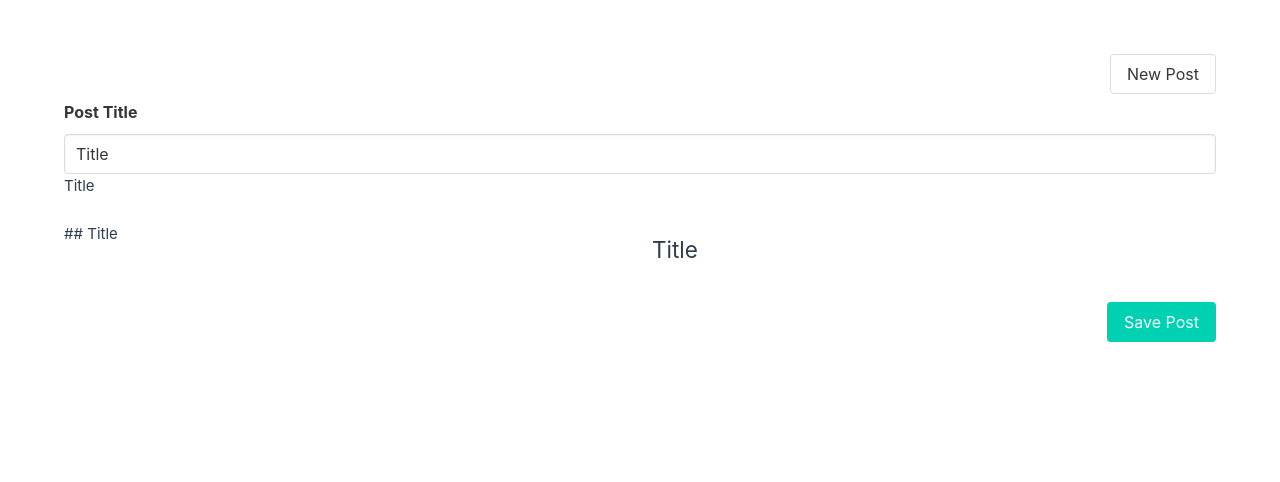
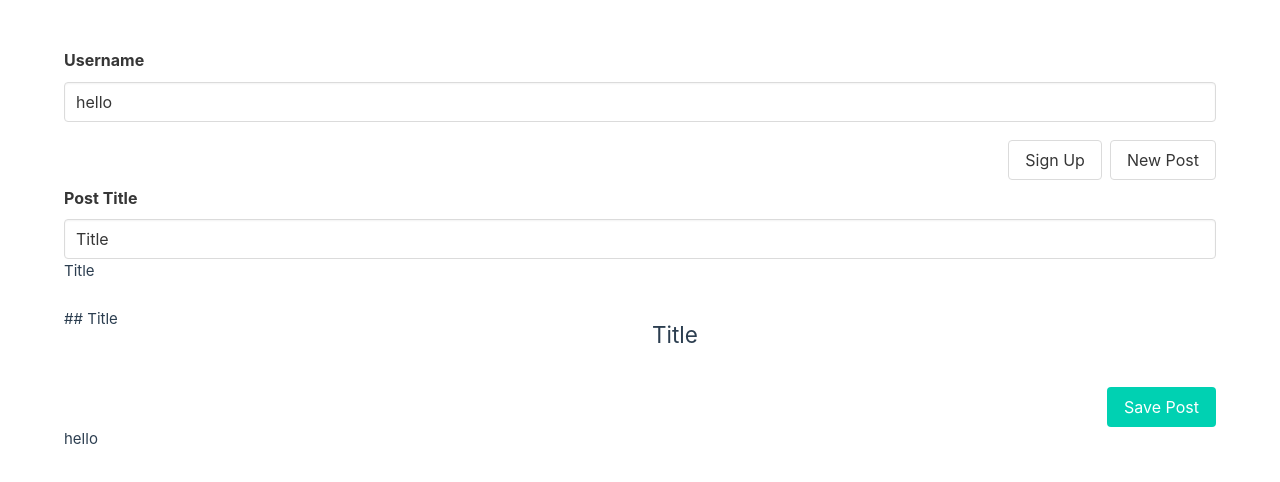
Before and after one commit to sushilparajuli/vue3-ts, a Vue app: page /posts/new in a window 1280 px wide. Shown: the top 482 px of the page. Built offline with nearby package versions, Linux system fonts and the light colour scheme.

Commit message:
reusable components inprogresss
- Using teleport for modal
- Creating custom input with custom v-model and validation

```diff
--- a/src/App.vue
+++ b/src/App.vue
@@ -1,11 +1,33 @@
 <script setup lang="ts">
 import Navbar from "@/components/Navbar.vue";
+import { useModal } from "@/composables/modal";
+import { ref, computed } from "vue";
+import FormInput from "./components/FormInput.vue";
+const modal = useModal();
+
+const username = ref("hello");
+
+const modalStyle = computed(() => {
+  return {
+    display: modal.show.value ? "block" : "none",
+  };
+});
 </script>
 <template>
+  <div class="modal" style="color: white" :style="modalStyle">
+    <div class="modal-background">
+      <div class="modal-content">
+        <div id="modal"></div>
+      </div>
+    </div>
+    <button @click="modal.hidedModal()" class="modal-close is-large"></button>
+  </div>
   <div class="section">
     <div class="container">
+      <FormInput name="Username" v-model="username" />
       <Navbar />
       <RouterView />
+      {{ username }}
     </div>
   </div>
 </template>
--- a/src/assets/base.css
+++ b/src/assets/base.css
@@ -62,7 +62,7 @@
 body {
   min-height: 100vh;
   color: var(--color-text);
-  background: var(--color-background);
+  /* background: var(--color-background); */
   transition: color 0.5s, background-color 0.5s;
   line-height: 1.6;
   font-family: Inter, -apple-system, BlinkMacSystemFont, 'Segoe UI', Roboto, Oxygen, Ubuntu,
--- /dev/null
+++ b/src/components/FormInput.vue
@@ -0,0 +1,30 @@
+<script lang="ts" setup>
+defineProps<{
+  name: string;
+  modelValue: string;
+}>();
+
+const emit = defineEmits<{
+  (event: "update:modelValue", value: string): void;
+}>();
+
+const handleInput = (e: Event) => {
+  const value = (e.target as HTMLInputElement).value;
+  emit("update:modelValue", value);
+};
+
+</script>
+<template>
+  <div class="field">
+    <label :for="name" class="label">{{ name }}</label>
+    <div class="control">
+      <input
+        :id="name"
+        type="text"
+        class="input"
+        :value="modelValue"
+        @input="handleInput"
+      />
+    </div>
+  </div>
+</template>
--- a/src/components/Navbar.vue
+++ b/src/components/Navbar.vue
@@ -1,10 +1,17 @@
-<script lang="ts" setup></script>
+<script setup lang="ts">
+import { useModal } from "@/composables/modal";
+const modal = useModal();
+</script>
 <template>
   <nav class="navbar">
     <div class="navbar-end">
       <div class="buttons">
+        <button type="button" @click="modal.showModal()" class="button">
+          Sign Up
+        </button>
         <RouterLink to="/posts/new" class="button">New Post</RouterLink>
       </div>
     </div>
+    <Teleport to="#modal"> Content To be rendered </Teleport>
   </nav>
 </template>
--- /dev/null
+++ b/src/composables/modal.ts
@@ -0,0 +1,10 @@
+import { ref } from "vue";
+const show = ref(false);
+
+export function useModal() {
+  return {
+    show,
+    showModal: () => (show.value = true),
+    hidedModal: () => (show.value = false),
+  };
+}
```
Also changed, not shown: src/validations.ts (added, +27 -0 lines).
